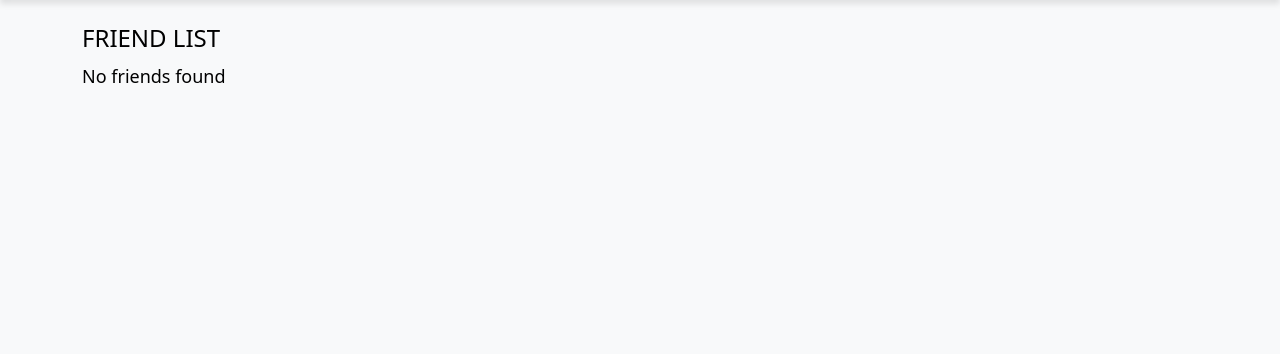
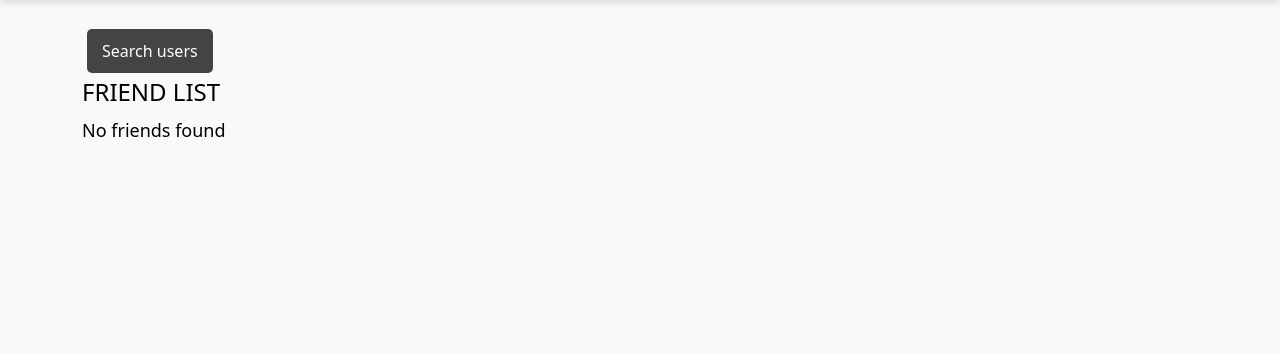
Before and after one commit to acromat1c/DTE2604, a Django app: page /friends in a window 1280 px wide. Shown: the part 66-420 px from the top of the page. Run offline with Django 5.2, Linux system fonts and the light colour scheme; the visitor is signed in with stand-in values (Sample User, id 1); data comes from the database, SQL or seed files in the repository; data that the repository does not hold is empty.

Commit message:
Friend search  (#38)
* created search page

* Button to search page in friend list page

```diff
--- a/app/programmingCourse/models_io.py
+++ b/app/programmingCourse/models_io.py
@@ -143,6 +143,11 @@ def get_friends(user) -> list:
     friends = [x.user2 for x in Friend.objects.filter(user1=user)]
     friends.extend([x.user1 for x in Friend.objects.filter(user2=user)])
     return friends
+
+def search_users(search, user) -> list:
+    results = [x for x in User.objects.filter(username__icontains=search)]
+    results.remove(user)
+    return results
 
 def get_user_balance(user):
     try:
--- a/app/programmingCourse/urls.py
+++ b/app/programmingCourse/urls.py
@@ -16,8 +16,8 @@ urlpatterns = [
     path("groups/<str:name>", views.group, name="group"),
     path("groups", views.groupList, name="groupList"),
     path("groups/<str:name>/requests", views.manage_group_requests, name="manage_group_requests"),
-    path("friends/<str:name>",views.friend, name="friend"),
     path("friends",views.friendList, name="friendList"),
+    path("friends/search",views.friend_search, name="friend_search"),
     path("addfriend/<str:username>",views.add_friend, name="addfriend"),
     path("overview",views.overview, name="overview"),
     path("overview/<str:nameCourse>",views.course, name="course"),
--- a/app/programmingCourse/views.py
+++ b/app/programmingCourse/views.py
@@ -133,12 +133,22 @@ def add_friend(request, username):
             messages.error(request, "Failed to remove friend")
     return redirect("programing_course_app:user", username=username)
 
+@login_required(login_url="/login")
 def friendList(request):
     friends = get_friends(request.user)
     return render(request, "programmingCourse/friendList.html", {"friends": friends})
 
 def friend(request, name):
     return render(request, "programmingCourse/friend.html", {"name": name})
+
+@login_required(login_url="/login")
+def friend_search(request):
+    search = request.GET.get("q", "")
+    if search:
+        search_results = search_users(search, request.user)
+    else:
+        search_results = []
+    return render(request, "programmingCourse/friend_search.html", {"search_results": search_results})
 
 
 @login_required(login_url="/login")
--- a/app/templates/programmingCourse/friendList.html
+++ b/app/templates/programmingCourse/friendList.html
@@ -3,6 +3,11 @@
 {% block title %}Overview{% endblock %}
 
 {% block content %}
+
+
+<a href="{% url "programing_course_app:friend_search" %}">
+        <button class="button">Search users</button>
+</a>
 
 <h1>FRIEND LIST</h1>
 
```
Also changed, not shown: app/templates/programmingCourse/friend_search.html (added, +22 -0 lines).
